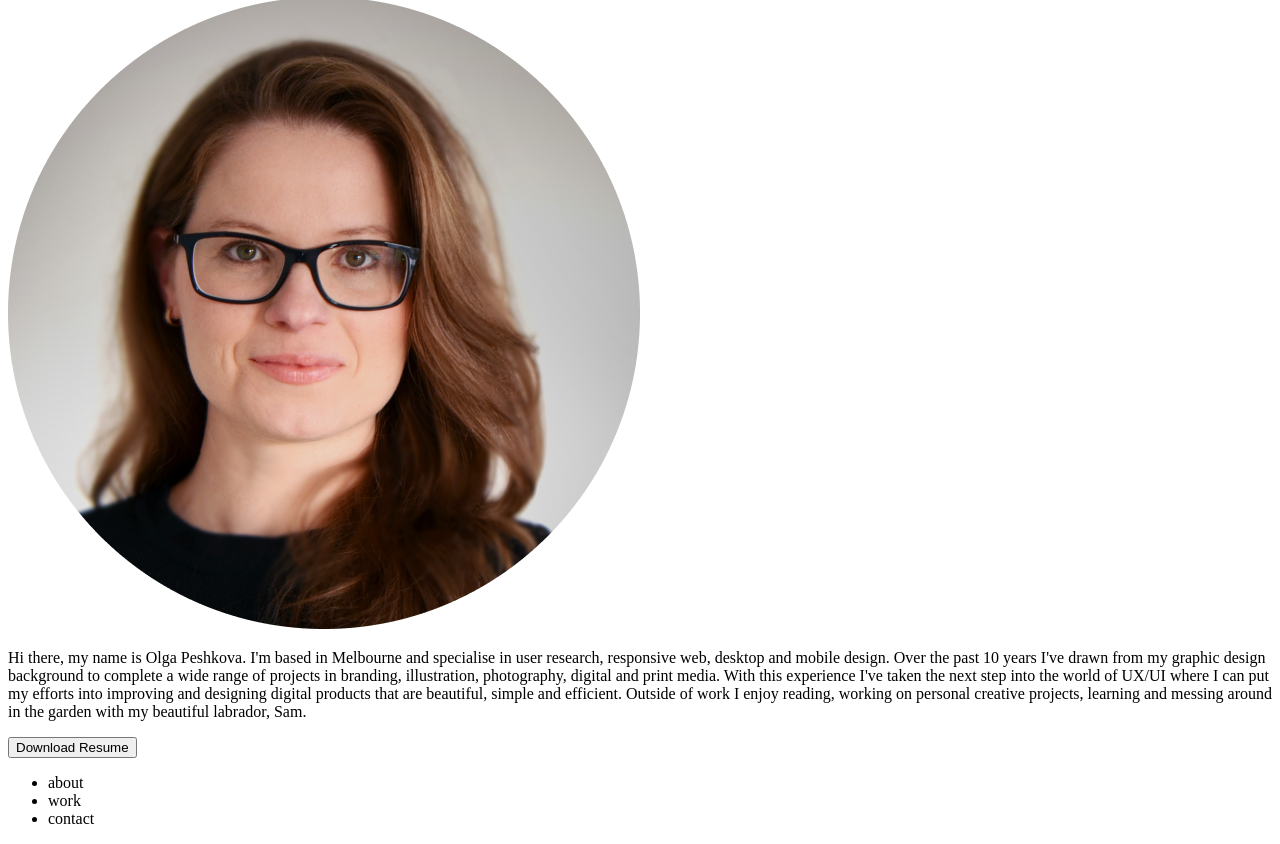
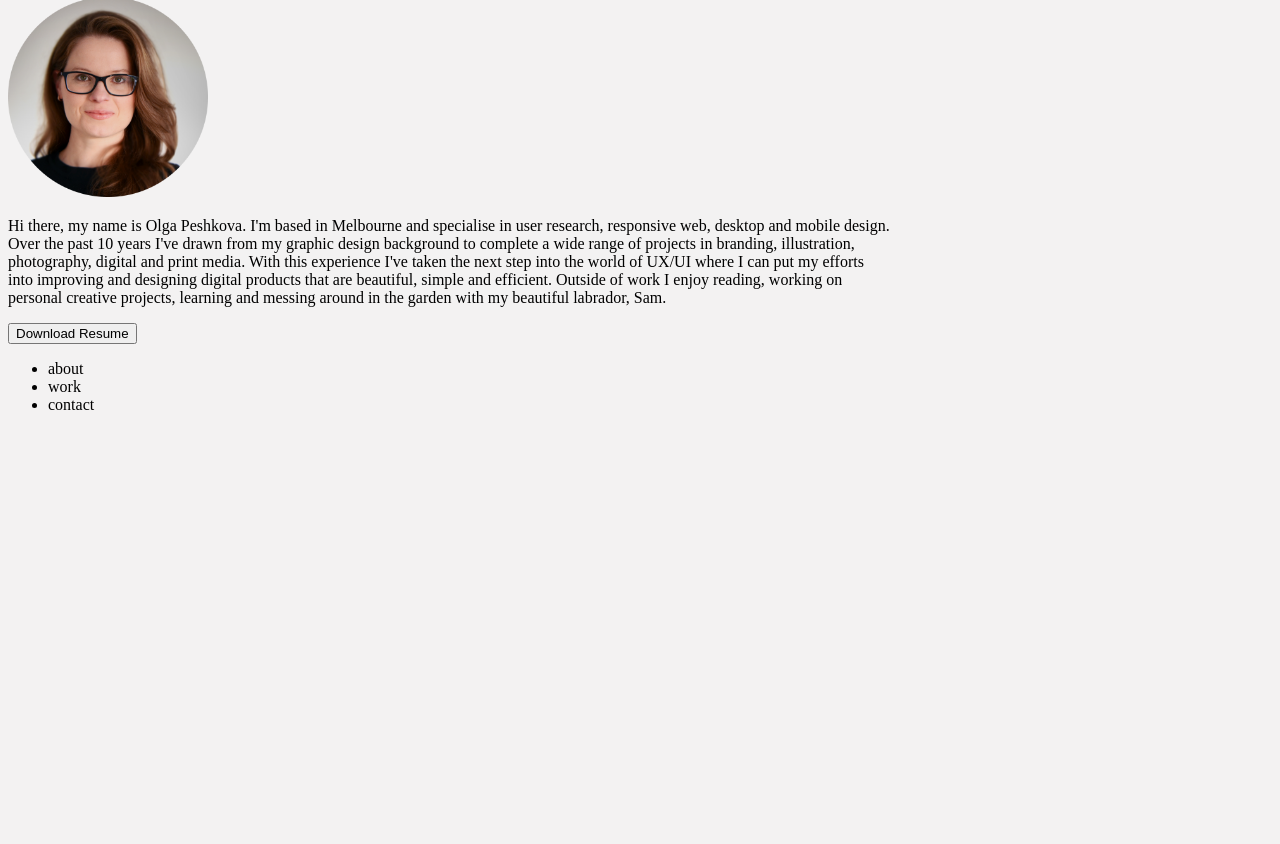
Before and after one commit to Olga-des/UX_UI_HW_17, a plain HTML site: page index_folio.html in a window 1280 px wide. Shown: the part 104-948 px from the top of the page. After the commit the page ends 800 px from the top, so only its background shows below. Drawn offline with Linux system fonts and the light colour scheme.

Commit message:
restarting

```diff
--- a/css/index.css
+++ /dev/null
@@ -1,3 +0,0 @@
-inline-block {
-
-}
--- /dev/null
+++ b/css/styles.css
@@ -0,0 +1,17 @@
+
+body {
+    background-color:#F3F2F2;
+}
+p {
+    color: black;
+}
+.about {
+    width: 70%;
+    position: relative;
+}
+
+.profileImg{
+    width: 200px;
+    position:relative;
+margin-left: auto;
+}
--- a/index.html
+++ b/index_folio.html
@@ -1,7 +1,8 @@
 <!DOCTYPE html>
 <html>
 <head>
-    <title></title>
+    <title>Olga Portfolio</title>
+    <link href="css/styles.css" rel="styleSheet" type="text/css">
 </head>
 <body>
     <div class="inline-block logo">
@@ -16,9 +17,9 @@
     </nav>
     <heroImg>
         <div class="content">
-            <img src="images/profile_photo.png">
+            <img src="images/profile_photo.png" class="profileImg">
         </div>
-        <p>
+        <p class=about>
             Hi there, my name is Olga Peshkova. I'm based in Melbourne and specialise in user research, responsive web, desktop and mobile design.
             Over the past 10 years I've drawn from my graphic design background to complete a wide range of projects in branding, illustration, photography, digital and print media. With this experience I've taken the next step into the world of UX/UI where I can put my efforts into improving and designing digital products that are beautiful, simple and efficient.
             Outside of work I enjoy reading, working on personal creative projects, learning and messing around in the garden with my beautiful labrador, Sam.
```
